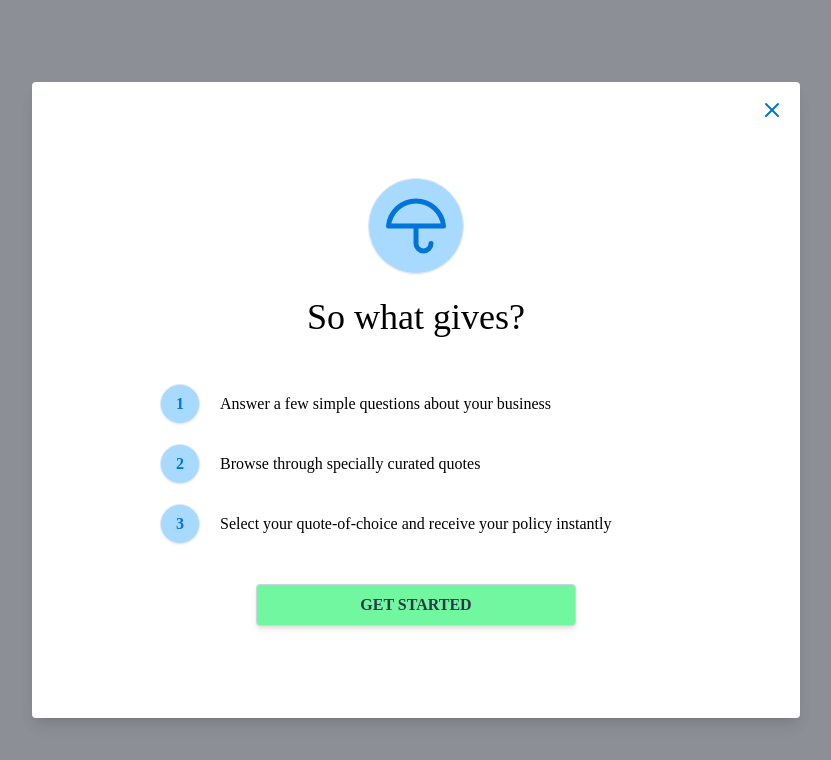
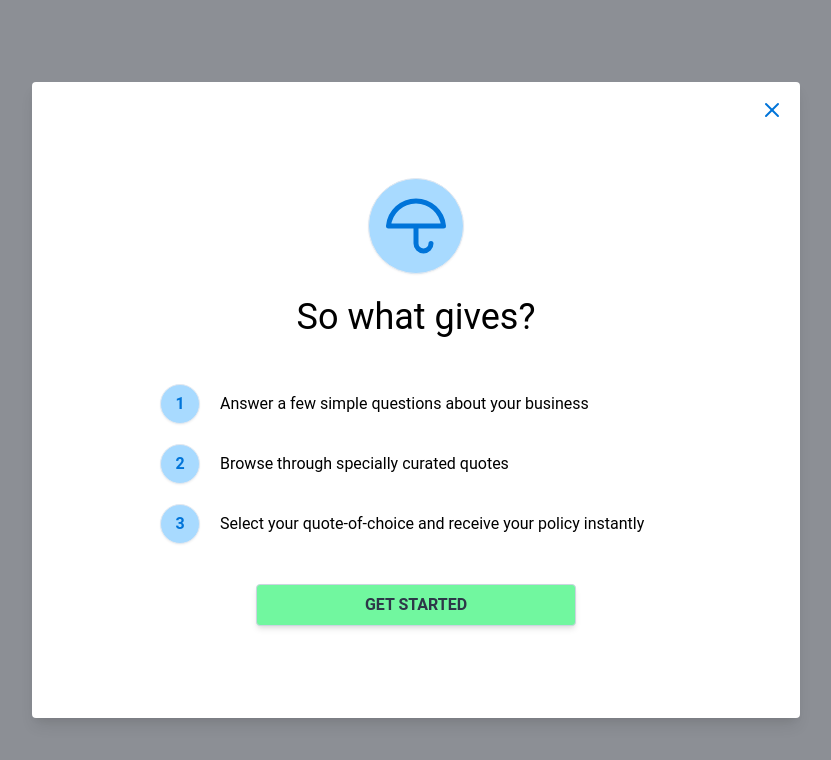
Before and after one commit to matheus6417/app-insurance-binder-vue-tailwind, a Vue app: page / in a window 1280 px wide. Shown: the top 760 px of the page, without its empty margins (224-1055 px from the left). Built offline with nearby package versions, Linux system fonts and the light colour scheme.

Commit message:
fix > roboto typeface

```diff
--- a/package.json
+++ b/package.json
@@ -9,6 +9,7 @@
   "dependencies": {
     "feather-icons": "^4.28.0",
     "tailwindcss": "^1.9.4",
+    "typeface-roboto": "^1.1.13",
     "vue": "^3.0.1",
     "vue-router": "^4.0.0-beta.13",
     "vuex": "^4.0.0-beta.2"
--- a/src/App.vue
+++ b/src/App.vue
@@ -1,5 +1,5 @@
 <template>
-  <div>
+  <div class="font-sans">
     <router-view />
   </div>
 </template>
--- a/src/components/organisms/BQuestion.vue
+++ b/src/components/organisms/BQuestion.vue
@@ -4,7 +4,7 @@
     :class="isCurrentQuestionFocused ? '' : 'opacity-25 pointer-events-none'"
   >
     <BListItem
-      class="mb-12 text-4x1"
+      class="mb-12 text-3x1"
       :item="{
         text: $attrs.text,
         icon: $attrs.icon,
--- a/tailwind.config.js
+++ b/tailwind.config.js
@@ -11,14 +11,15 @@ module.exports = {
     ],
   },
   theme: {
-    extend: {
-      fontFamily: {
-        sans: ['Roboto','Roboto:600', ...defaultTheme.fontFamily.sans],
-      },
+    fontFamily: {
+      sans: '"Roboto"',
+      display: ['"Roboto"', '"sans-serif"'],
+      body: ['"Roboto"', '"sans-serif"'],
     },
+    extend: {}
   },
   future: {
     removeDeprecatedGapUtilities: true,
-    purgeLayersByDefault: false,
+    purgeLayersByDefault: true,
   },
 }
```
Also changed, not shown: 1 other file (tests, documents, lock files or other folders).
